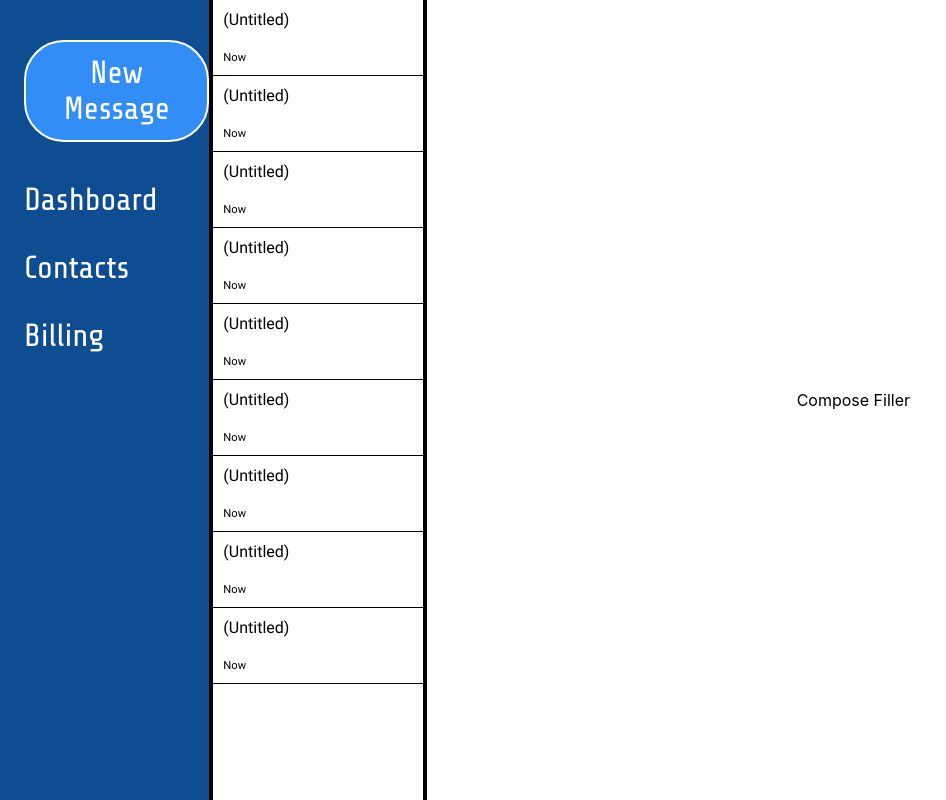
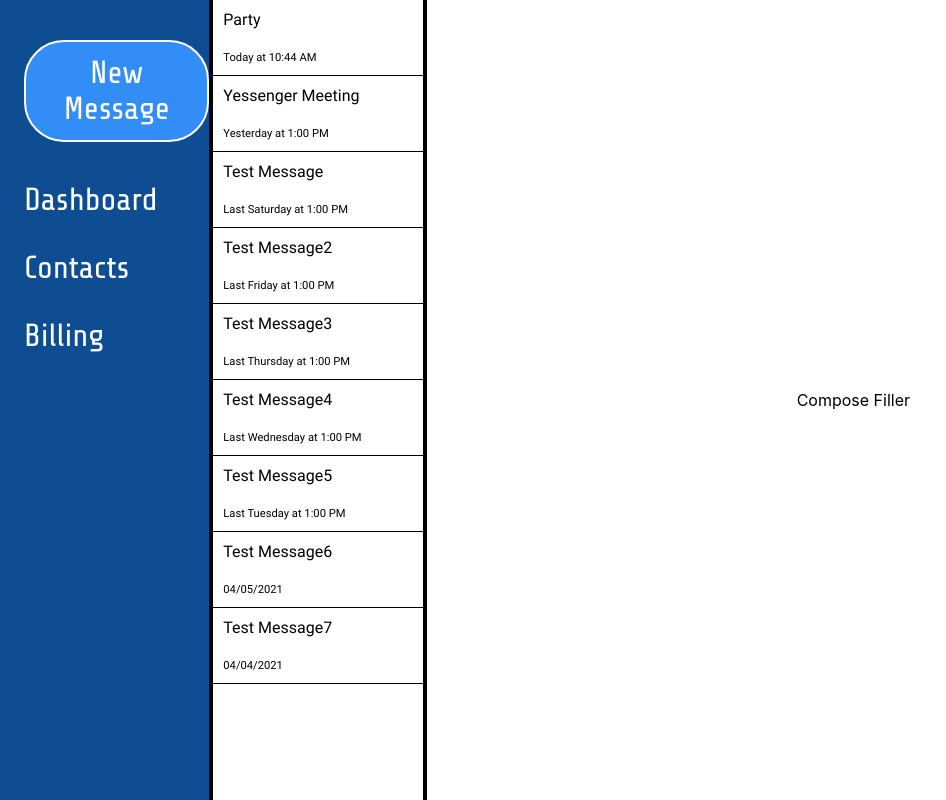
Before and after one commit to yesatyaleTech/yessenger, a React (Create React App) app: page / in a window 1280 px wide. Shown: the whole page, without its empty margins (0-946 px from the left). Built offline with nearby package versions, Linux system fonts and the light colour scheme.

Commit message:
Dynamical rendered messages + moment.js package

```diff
--- a/package.json
+++ b/package.json
@@ -10,6 +10,7 @@
     "@types/node": "^12.20.6",
     "@types/react": "^17.0.3",
     "@types/react-dom": "^17.0.2",
+    "moment": "^2.29.1",
     "react": "^17.0.1",
     "react-dom": "^17.0.1",
     "react-scripts": "4.0.3",
--- a/src/Components/PastMessageBox/PastMessageBox.tsx
+++ b/src/Components/PastMessageBox/PastMessageBox.tsx
@@ -1,14 +1,20 @@
 import React from 'react';
 import classes from './PastMessageBox.module.css'
 
-const PastMessageBox = ()  => {
+interface PastMessageBoxProps {
+    title: string,
+    time: string,
+    key: number
+}
+
+const PastMessageBox = ({title, time}: PastMessageBoxProps)  => {
     return (
         <div className={classes.box}>
             <div className={classes.title}>
-                (Untitled)
+                {title}
             </div>
             <div className={classes.time}>
-                Now
+                {time}
             </div>
         </div>
     )
--- a/src/Components/PastMessages/PastMessages.tsx
+++ b/src/Components/PastMessages/PastMessages.tsx
@@ -1,19 +1,36 @@
-import React from 'react';
+import React, { useState } from 'react';
 import classes from './PastMessages.module.css'
 import PastMessageBox from '../PastMessageBox/PastMessageBox'
+import moment from 'moment'
+
+const DUMMY_MESSAGES = [{title: 'Party', time: moment("2021-04-12" + ' ' + '10:44').calendar()},
+                        {title: 'Yessenger Meeting', time: moment("2021-04-11" + ' ' + '13:00').calendar()},
+                        {title: 'Test Message', time: moment("2021-04-10" + ' ' + '13:00').calendar()},
+                        {title: 'Test Message2', time: moment("2021-04-09" + ' ' + '13:00').calendar()},
+                        {title: 'Test Message3', time: moment("2021-04-08" + ' ' + '13:00').calendar()},
+                        {title: 'Test Message4', time: moment("2021-04-07" + ' ' + '13:00').calendar()},
+                        {title: 'Test Message5', time: moment("2021-04-06" + ' ' + '13:00').calendar()},
+                        {title: 'Test Message6', time: moment("2021-04-05" + ' ' + '13:00').calendar()},
+                        {title: 'Test Message7', time: moment("2021-04-04" + ' ' + '13:00').calendar()}]
+
+interface MessagePropType {
+    title: string,
+    time: string,
+};
+
 
 const PastMessages = () => {
+    const [messages, setMessages] = useState(DUMMY_MESSAGES)
+
+    const addMessageHandler = (message: MessagePropType) => {
+        setMessages(prevMessages => {
+            return [message, ...prevMessages]
+        });
+    }
+
     return (
         <div className={classes.PastMessages}>
-            <PastMessageBox />
-            <PastMessageBox />
-            <PastMessageBox />
-            <PastMessageBox />
-            <PastMessageBox />
-            <PastMessageBox />
-            <PastMessageBox />
-            <PastMessageBox />
-            <PastMessageBox />
+            {messages.map((message, index) => <PastMessageBox key={index} title={message.title} time={message.time} />)}
         </div>
     )
 }
```
Also changed, not shown: 1 other file (tests, documents, lock files or other folders).
